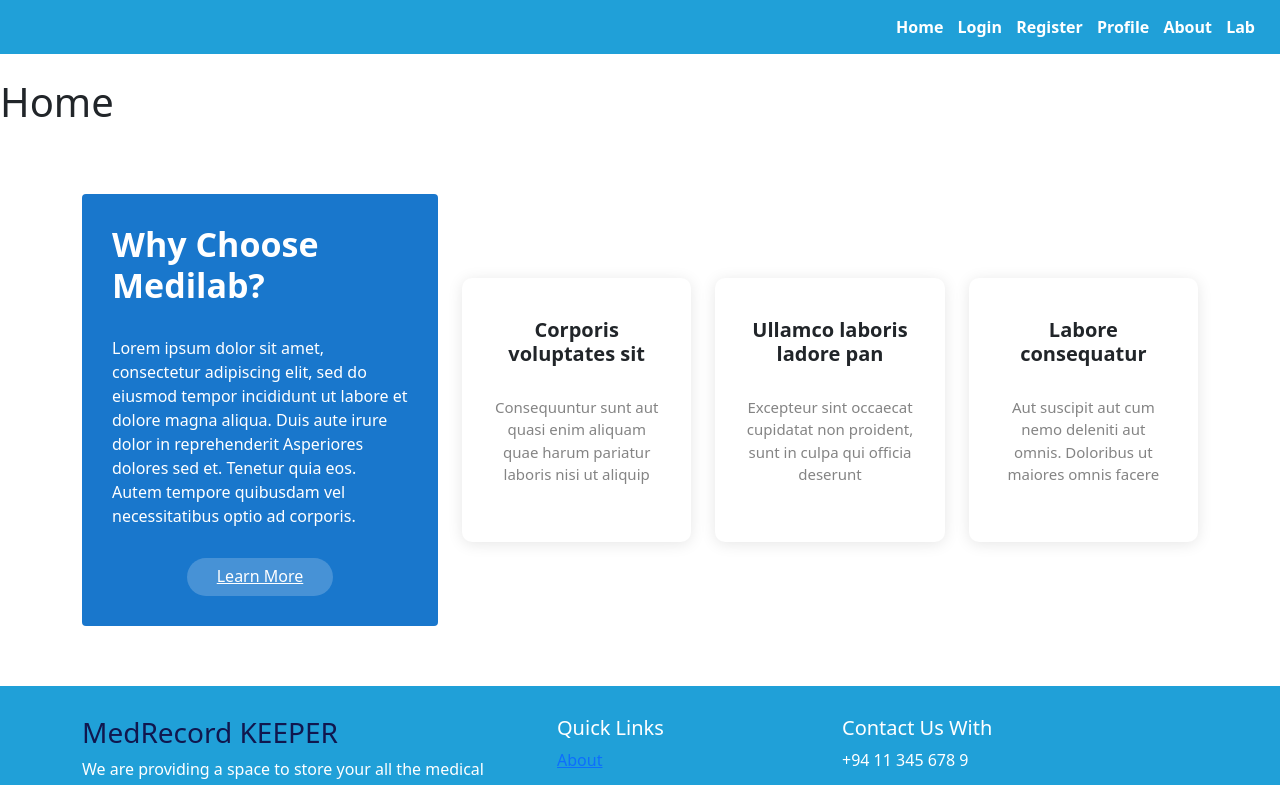
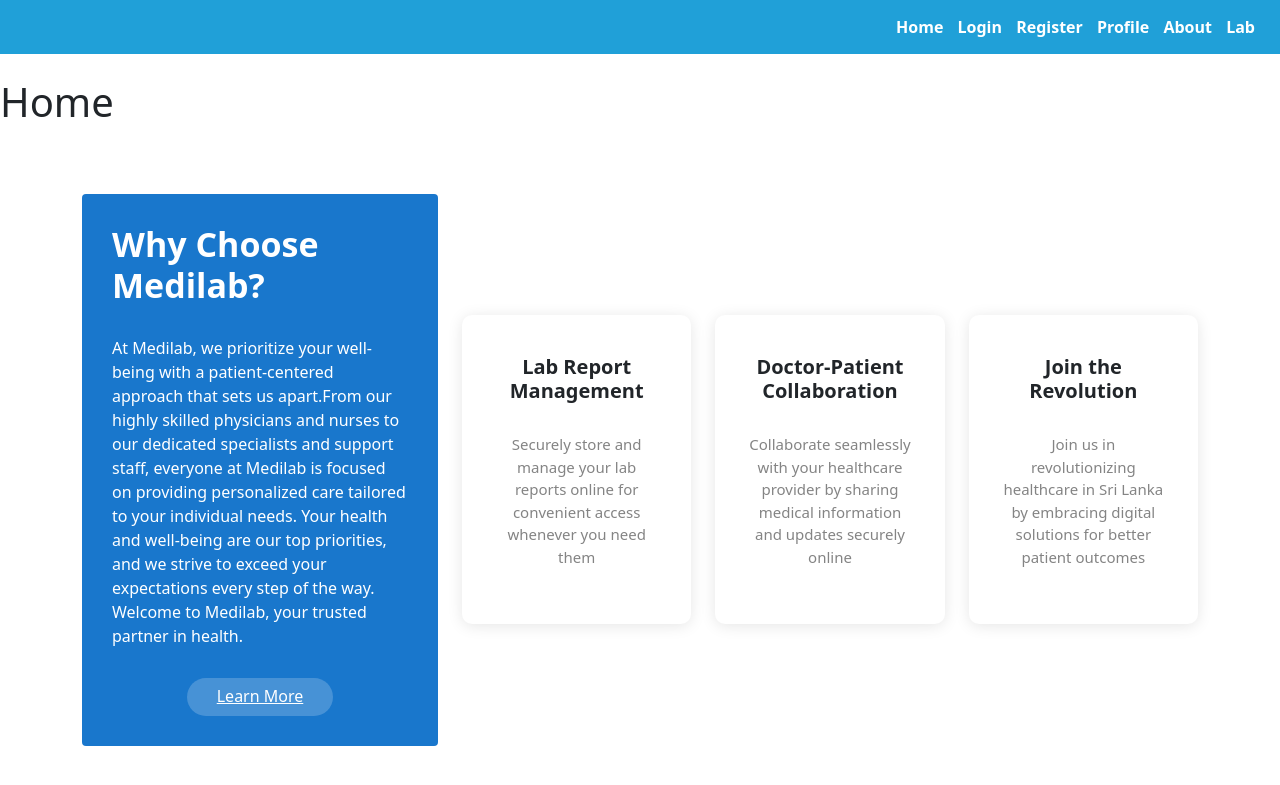
Before and after one commit to pavithra990623/final-year-project, a React (Create React App) app: page / in a window 1280 px wide. Shown: the top 785 px of the page. Built offline with nearby package versions, Linux system fonts and the light colour scheme.

Commit message:
edited
done

```diff
--- a/src/Pages/About.js
+++ b/src/Pages/About.js
@@ -18,25 +18,25 @@ export default function About() {
           </div>
 
           <div class="col-xl-7 col-lg-6 icon-boxes d-flex flex-column align-items-stretch justify-content-center py-5 px-lg-5">
-            <h3>Enim quis est voluptatibus aliquid consequatur fugiat</h3>
-            <p>Esse voluptas cumque vel exercitationem. Reiciendis est hic accusamus. Non ipsam et sed minima temporibus laudantium. Soluta voluptate sed facere corporis dolores excepturi. Libero laboriosam sint et id nulla tenetur. Suscipit aut voluptate.</p>
+            <h3>Welcome to HealthConnect, an innovative health records management system poised to revolutionize healthcare in Sri Lanka.</h3>
+            <p>With a focus on addressing significant weaknesses in the current healthcare infrastructure, HealthConnect aims to simplify the management of health records through an intuitive online platform.</p>
 
             <div class="icon-box">
               <div class="icon"><i class="bx bx-fingerprint"></i></div>
-              <h4 class="title"><a href="">Lorem Ipsum</a></h4>
-              <p class="description">Voluptatum deleniti atque corrupti quos dolores et quas molestias excepturi sint occaecati cupiditate non provident</p>
+              <h4 class="title"><a href="">Our Mission:</a></h4>
+              <p class="description">At HealthConnect, our mission is clear: to create a comprehensive health records management system that addresses the significant weaknesses in Sri Lanka's healthcare system. We're committed to improving healthcare accessibility and efficiency for all.</p>
             </div>
 
             <div class="icon-box">
               <div class="icon"><i class="bx bx-gift"></i></div>
-              <h4 class="title"><a href="">Nemo Enim</a></h4>
-              <p class="description">At vero eos et accusamus et iusto odio dignissimos ducimus qui blanditiis praesentium voluptatum deleniti atque</p>
+              <h4 class="title"><a href="">Our Goals</a></h4>
+              <p class="description">Our main goals include simplifying information gathering, centralizing personal health records, and enhancing the overall healthcare experience for patients and practitioners alike.</p>
             </div>
 
             <div class="icon-box">
               <div class="icon"><i class="bx bx-atom"></i></div>
-              <h4 class="title"><a href="">Dine Pad</a></h4>
-              <p class="description">Explicabo est voluptatum asperiores consequatur magnam. Et veritatis odit. Sunt aut deserunt minus aut eligendi omnis</p>
+              <h4 class="title"><a href="">Meet Our Team</a></h4>
+              <p class="description">Meet the dedicated team behind HealthConnect! With expertise in healthcare, technology, and innovation, our team is committed to making a difference in the lives of individuals across Sri Lanka.</p>
             </div>
 
           </div>
--- a/src/Pages/Home.js
+++ b/src/Pages/Home.js
@@ -36,8 +36,7 @@ export default function Home() {
             <div class="content">
               <h3>Why Choose Medilab?</h3>
               <p>
-                Lorem ipsum dolor sit amet, consectetur adipiscing elit, sed do eiusmod tempor incididunt ut labore et dolore magna aliqua. Duis aute irure dolor in reprehenderit
-                Asperiores dolores sed et. Tenetur quia eos. Autem tempore quibusdam vel necessitatibus optio ad corporis.
+              At Medilab, we prioritize your well-being with a patient-centered approach that sets us apart.From our highly skilled physicians and nurses to our dedicated specialists and support staff, everyone at Medilab is focused on providing personalized care tailored to your individual needs. Your health and well-being are our top priorities, and we strive to exceed your expectations every step of the way. Welcome to Medilab, your trusted partner in health.
               </p>
               <div class="text-center">
                 <a href="#" class="more-btn">Learn More <i class="bx bx-chevron-right"></i></a>
@@ -50,22 +49,22 @@ export default function Home() {
                 <div class="col-xl-4 d-flex align-items-stretch">
                   <div class="icon-box mt-4 mt-xl-0">
                     <i class="bx bx-receipt"></i>
-                    <h4>Corporis voluptates sit</h4>
-                    <p>Consequuntur sunt aut quasi enim aliquam quae harum pariatur laboris nisi ut aliquip</p>
+                    <h4>Lab Report Management</h4>
+                    <p>Securely store and manage your lab reports online for convenient access whenever you need them</p>
                   </div>
                 </div>
                 <div class="col-xl-4 d-flex align-items-stretch">
                   <div class="icon-box mt-4 mt-xl-0">
                     <i class="bx bx-cube-alt"></i>
-                    <h4>Ullamco laboris ladore pan</h4>
-                    <p>Excepteur sint occaecat cupidatat non proident, sunt in culpa qui officia deserunt</p>
+                    <h4>Doctor-Patient Collaboration</h4>
+                    <p>Collaborate seamlessly with your healthcare provider by sharing medical information and updates securely online</p>
                   </div>
                 </div>
                 <div class="col-xl-4 d-flex align-items-stretch">
                   <div class="icon-box mt-4 mt-xl-0">
                     <i class="bx bx-images"></i>
-                    <h4>Labore consequatur</h4>
-                    <p>Aut suscipit aut cum nemo deleniti aut omnis. Doloribus ut maiores omnis facere</p>
+                    <h4>Join the Revolution</h4>
+                    <p>Join us in revolutionizing healthcare in Sri Lanka by embracing digital solutions for better patient outcomes</p>
                   </div>
                 </div>
               </div>
```
